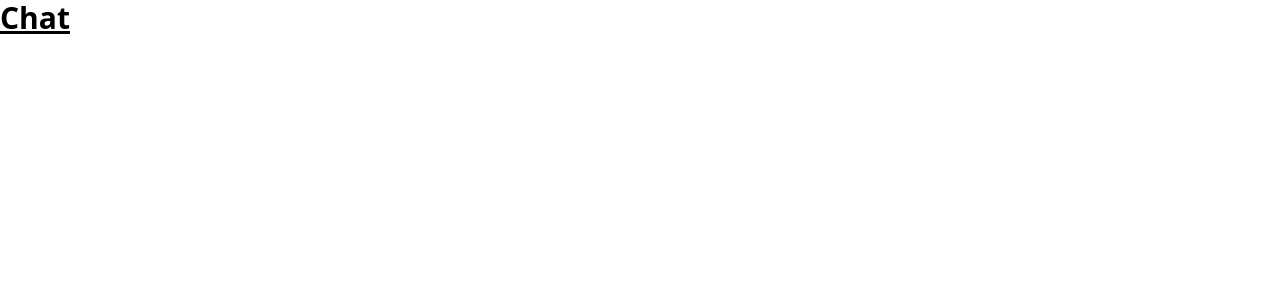
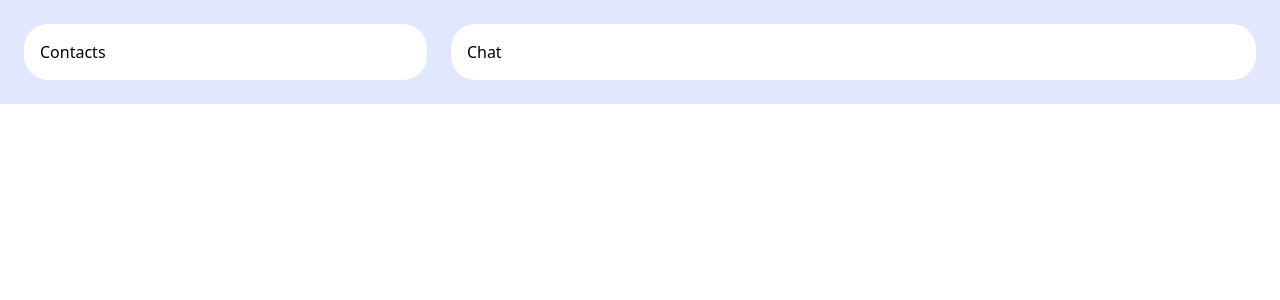
Before and after one commit to Emanuel-Palestino/Chat-Design, a Next.js app: page / in a window 1280 px wide. Shown: the top 300 px of the page. Built offline with nearby package versions, Linux system fonts and the light colour scheme.

Commit message:
ContactList and Chat sections created

```diff
--- /dev/null
+++ b/src/components/Chat.js
@@ -0,0 +1,9 @@
+const Chat = () => {
+	return (
+		<div className="h-full w-2/3 rounded-3xl bg-white p-4" >
+			Chat
+		</div>
+	)
+}
+
+export default Chat
--- /dev/null
+++ b/src/components/ContactsList.js
@@ -0,0 +1,9 @@
+const ContactsList = () => {
+	return (
+		<div className="h-full w-1/3 rounded-3xl bg-white p-4" >
+			Contacts
+		</div>
+	)
+}
+
+export default ContactsList
--- a/src/pages/index.js
+++ b/src/pages/index.js
@@ -1,9 +1,11 @@
+import ContactsList from "../components/ContactsList"
+import Chat from "../components/Chat"
+
 const Index = () => {
   return (
-    <div>
-      <h1 className="text-3xl font-bold underline">
-        Chat
-      </h1>
+    <div className="w-full h-full bg-indigo-100 p-6 flex gap-6" >
+      <ContactsList />
+      <Chat />
     </div>
   )
 }
```
